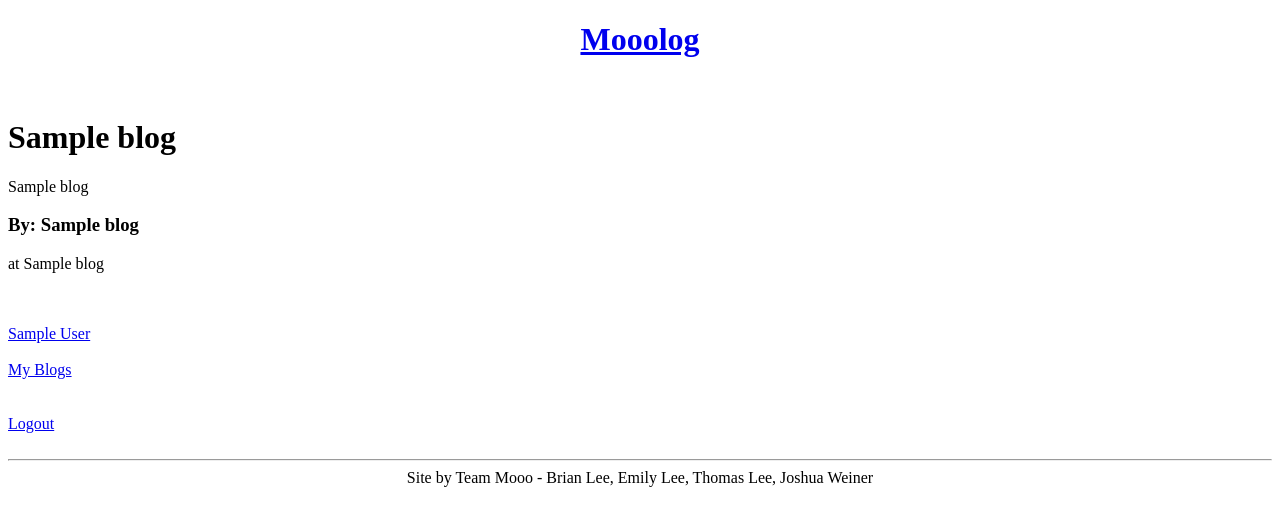
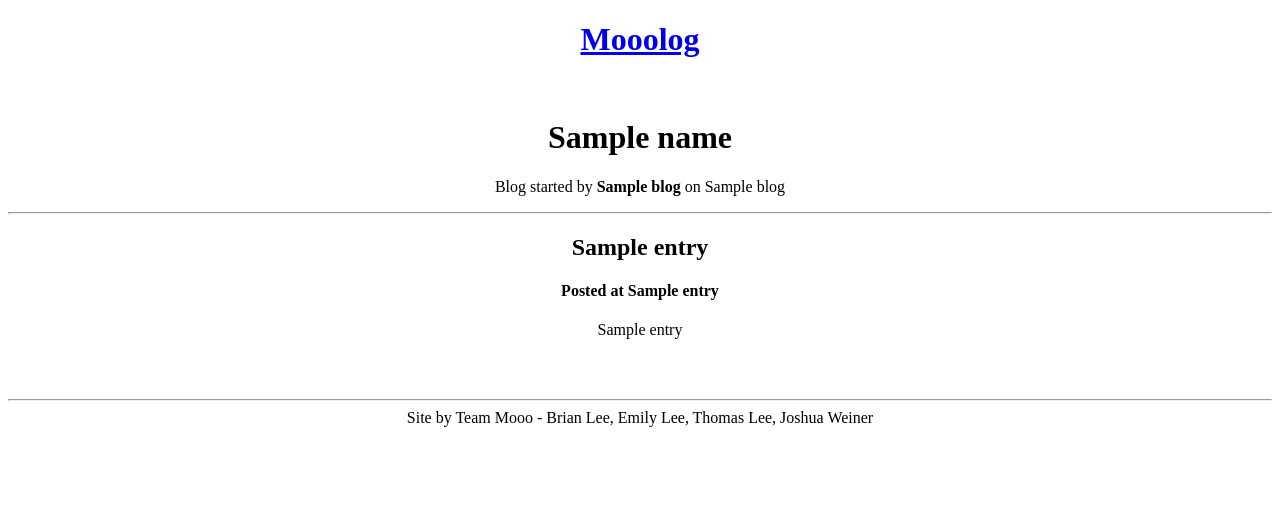
Before and after one commit to zane0916/Mooolog, a Flask app: template src/templates/blog.html in a window 1280 px wide. Shown: the top 526 px of the page. Run offline with Flask 2, Linux system fonts and the light colour scheme; the template is opened without the code that fills it: most values are stand-ins (such as "Sample title", 1, 10 or a date in 2020).

Commit message:
working on fixes

```diff
--- a/src/app.py
+++ b/src/app.py
@@ -5,7 +5,7 @@
 
 from flask import Flask, session, render_template, url_for, redirect, request, flash
 from datetime import datetime
-from util import authenticate, make_blog, searcher
+from util import authenticate, make_blog, searcher, entry_control
 import os
 
 app = Flask(__name__)
@@ -98,22 +98,36 @@ def create():
         else:
             return redirect(url_for('create'))
 
-@app.route('/blog/<title>')
+@app.route('/blog/<title>', methods=["GET", "POST"])
 def blog(title):
     if not authenticate.is_loggedin(session):
         flash("You must be logged in to view blogs")
         return redirect(url_for('main'))
-    if make_blog.blog_exists(title):
-        if make_blog.get_user(title)!=session['loggedin']:
-            return render_template("blog.html",name=title,author=make_blog.get_user(title),blog=make_blog.get_blog(title))
-        return render_template("blog.html",name=title,blog=make_blog.get_blog(title))
+    if request.method=="GET":
+        if make_blog.blog_exists(title):
+            user_id = authenticate.get_userid(session)
+            # print(user_id)
+            name = title
+            blog=make_blog.get_blog(title)
+            # print(blog[1])
+            entries=make_blog.get_entries(blog[0])
+            # print(entries)
+            return render_template("blog.html",name=name,blog=blog, entries=entries, user_id=user_id)
+        else:
+            flash("Blog does not exist")
+            return redirect(url_for('main'))
     else:
-        flash("Blog does not exist")
-        return redirect(url_for('main'))
-
-@app.route('/blog/<title>/createEntry')
-def create_entry(title):
-    return "Temp"
+        time = str(datetime.now())
+        blog=make_blog.get_blog(title)
+        blog_id = blog[0]
+        success, message = entry_control.create_entry(
+                blog_id,
+                request.form['title'],
+                request.form['content'],
+                time
+        )
+        flash(message)
+        return redirect(url_for('blog', title=title))
 
 @app.route('/search')
 def search():
--- a/src/templates/blog.html
+++ b/src/templates/blog.html
@@ -3,18 +3,38 @@
 {% block title %}{{name}} | Moolog{% endblock %}
 
 {% block body %}
-<h1>{{blog[0]}}</h1>
-{{blog[3]}}
+<center>
+<h1>{{name}}</h1>
 <p>
-  <h3>By: {{blog[4]}}</h3> at {{blog[5]}}
+  Blog started by <strong>{{blog[4]}}</strong> on {{blog[5]}}
 </p>
 
-<br><br>
-<a href="/user/"+{{author}}> {{author}}</a>
-<br><br>
-<a href="/">My Blogs</a>
+  {% if user_id == blog[1] %}
+  <hr>
+  <h2>Add a blog entry!</h2>
+  <form action="/blog/{{name}}" method="POST">
+    <p>
+      <input type="text" name="title" placeholder="Entry Title"></input>
+    </p>
+    <p>
+      <textarea type="text" name="content" placeholder="Entry content"></textarea>
+    </p>
+    <p>
+      <input type="submit" name="Submit" value="Submit">
+    </p>
+  </form>
+  {% endif %}
+  {% for entry in entries %}
+  <hr>
+  <p>
+    <h2>{{entry[2]}}</h2>
+    <p>
+      <h4>Posted at {{entry[4]}}</h4>
+      {{entry[3]}}
+    </p>
+  </p>
+  {% endfor %}
 
-<br><br><br>
-<a href="/logout">Logout</a>
+</center>
 
 {% endblock %}
```
Also changed, not shown: src/util/authenticate.py (+8 -0 lines), src/util/entry_control.py (added, +12 -0 lines), src/util/make_blog.py (+6 -6 lines).
